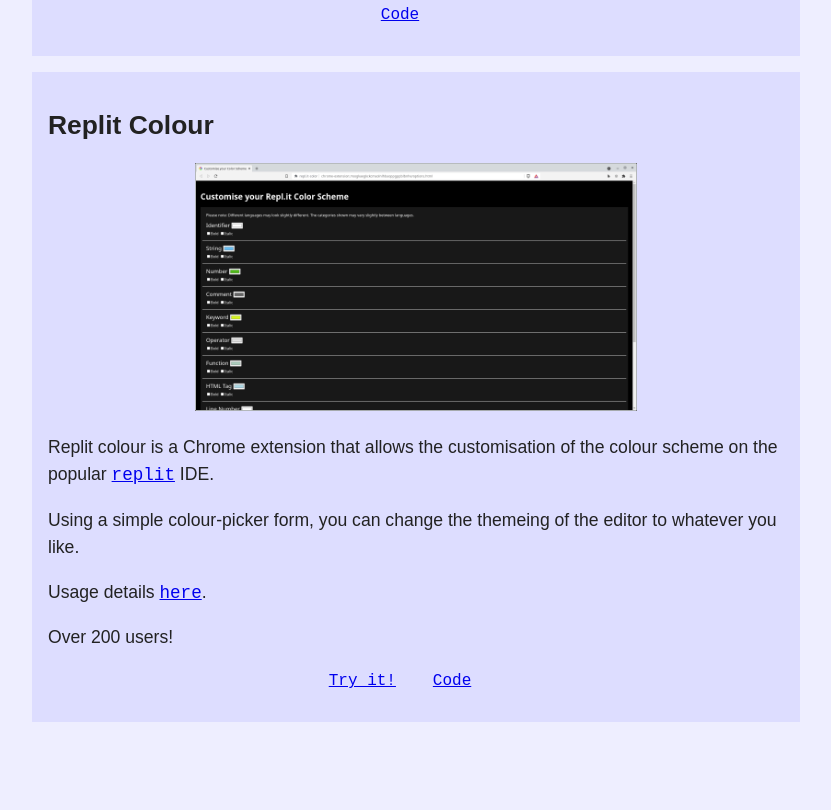
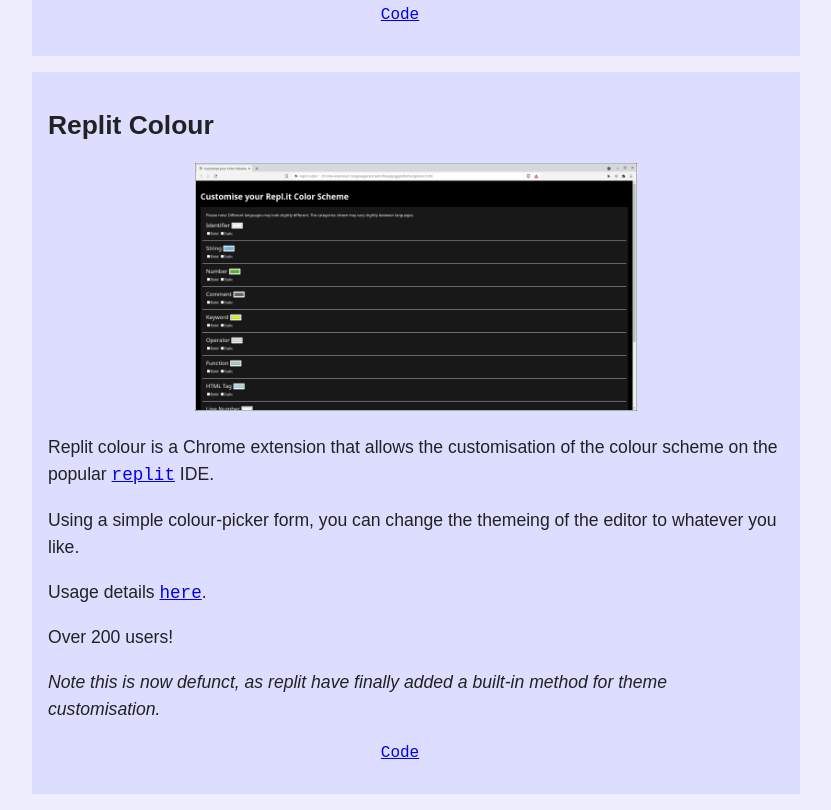
Before and after one commit to macarc/macarc.github.io, a plain HTML site: page projects.html in a window 1280 px wide. Shown: the part 2634-3444 px from the top of the page, without its empty margins (224-1055 px from the left). Before the commit the page ends 3372 px from the top, so only its background shows below. Drawn offline with Linux system fonts and the light colour scheme.

Commit message:
Projects: remove dead links

```diff
--- a/projects.html
+++ b/projects.html
@@ -50,7 +50,6 @@
         <p>Bullet Wordle is a Wordle variant where two players play on the same board, and try to guess the word before each other and before their time runs out.</p>
         <p>When you begin a game, you will be paired with another player also using the website.</p>
         <div class="links">
-          <a href="https://bulletwordle.herokuapp.com">Try it!</a>
           <a href="https://github.com/macarc/bullet-wordle">Code</a>
         </div>
       </section>
@@ -109,11 +108,8 @@
           >.
         </p>
         <p>Over 200 users!</p>
+        <p><em>Note this is now defunct, as replit have finally added a built-in method for theme customisation.</em></p>
         <div class="links">
-          <a
-            href="https://chrome.google.com/webstore/detail/replit-color/oogkaegkckcmaolnlhbaoppgppblbnhe?page=1&hl=en&itemlang=ru"
-            >Try it!</a
-          >
           <a href="https://github.com/macarc/repl.it-color">Code</a>
         </div>
       </section>
```
